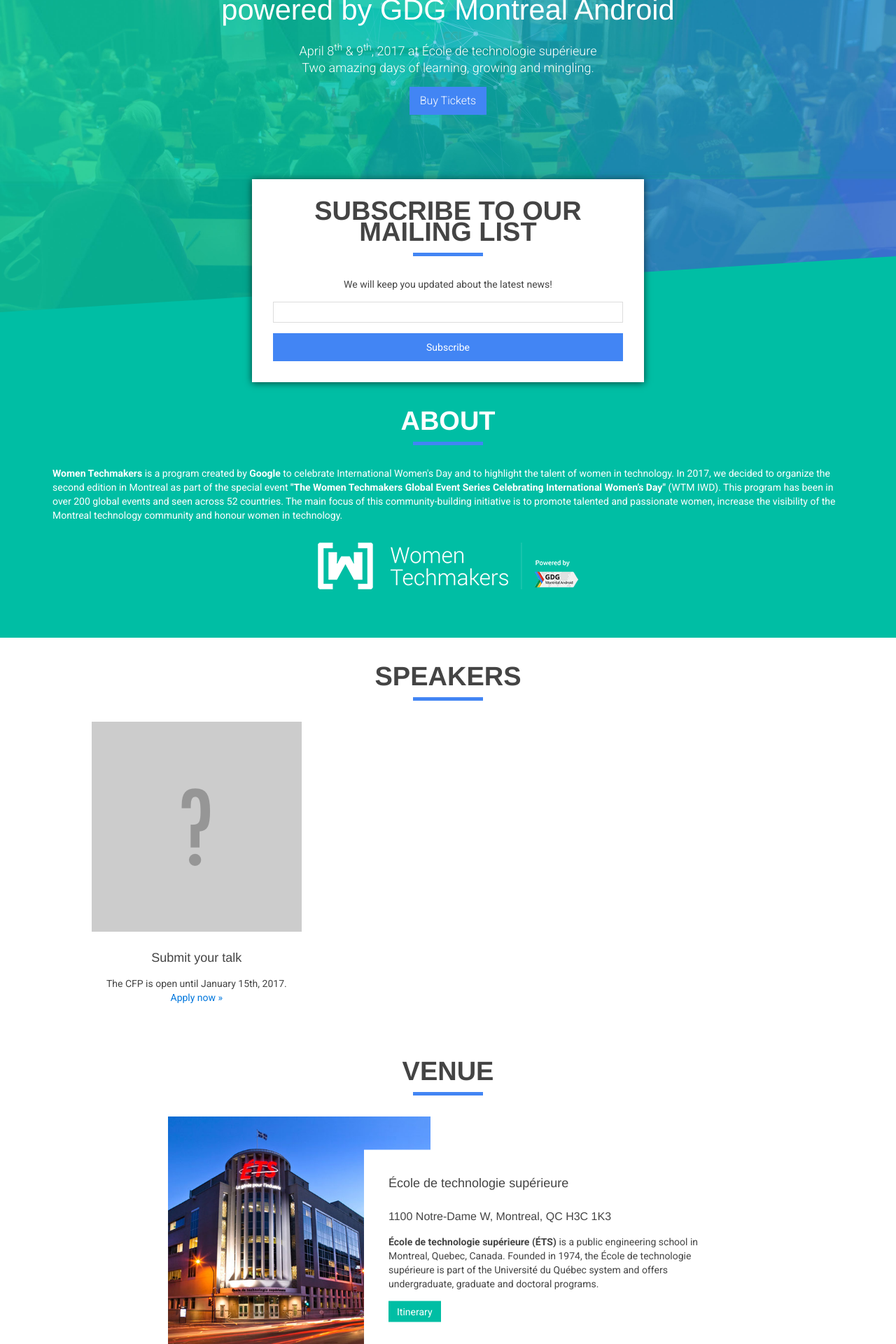
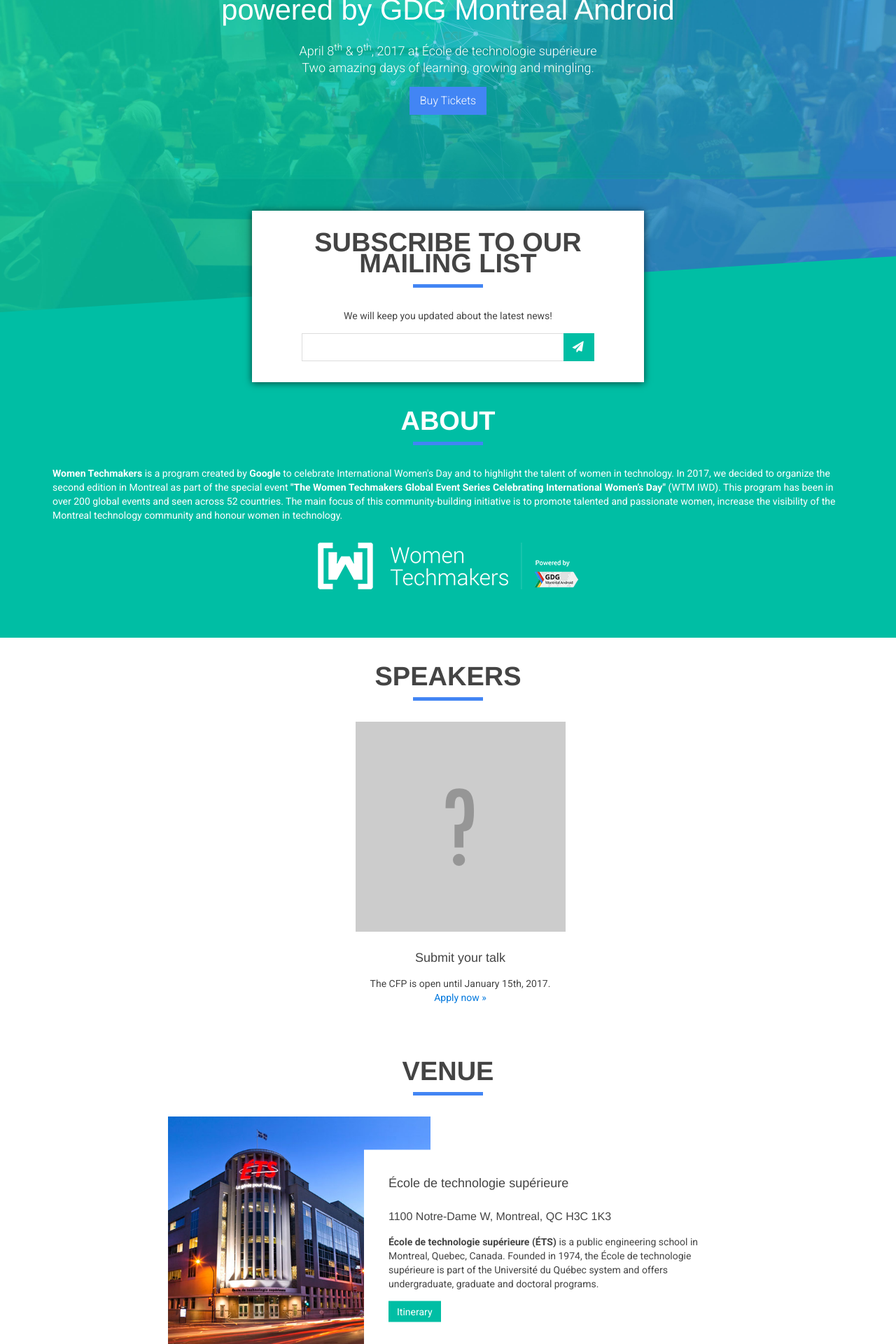
Before and after one commit to acaron/wtm-montreal-2017, a Jekyll site: the page built from index.html, in a window 1280 px wide. Shown: the part 454-2374 px from the top of the page at 70% size. Built offline with Jekyll 4.4.1, drawn with Linux system fonts in a browser that asks for light colours; nearby versions of some CDN libraries; some of the changed text lies outside the part shown.

Commit message:
Website integration

```diff
--- a/_includes/buy-tickets.html
+++ b/_includes/buy-tickets.html
@@ -1,5 +1,5 @@
-<section id="buy-tickets" class="section-secondary">
-  <div class="uk-container uk-container-center">
+<section id="buy-tickets">
+  <div class="uk-container uk-container-center uk-text-center">
     <h2>Tickets will be on sale on November 18th, 2016. 18+ only.</h2>
 
     <a href="https://wtmmontreal2017.eventbrite.com" class="uk-button">Buy Tickets</a>
--- a/_includes/footer.html
+++ b/_includes/footer.html
@@ -1,16 +1,15 @@
 <footer>
-  <div class="uk-container uk-container-center">
+  <div class="uk-container uk-container-center uk-text-center">
     <p>
-      Women Techmakers Montreal 2017 - <a href="mailto:{{ site.email }}">{{ site.email }}</a>
+      Women Techmakers Montreal 2017 – <a href="mailto:{{ site.email }}">{{ site.email }}</a>
     </p>
 
     <p>
-      Follow us on:<br>
-      <a href="https://www.facebook.com/wtm.montreal/" class="uk-icon-facebook uk-icon-hover uk-icon-small uk-margin-small-right" target="_blank"></a>
-      <a href="https://twitter.com/WTM_Montreal" class="uk-icon-twitter uk-icon-hover uk-icon-small uk-margin-small-left uk-margin-small-right" target="_blank"></a>
-      <a href="https://www.youtube.com/channel/UCoFthyfjoNbD-yclJ8ZqdjA" class="uk-icon-youtube uk-icon-hover uk-icon-small uk-margin-small-left uk-margin-small-right" target="_blank"></a>
-      <a href="https://www.linkedin.com/company/women-techmakers-montreal/" class="uk-icon-linkedin uk-icon-hover uk-icon-small uk-margin-small-left uk-margin-small-right" target="_blank"></a>
-      <a href="https://plus.google.com/b/107868800583878470432/107868800583878470432/posts" class="uk-icon-google-plus uk-icon-hover uk-icon-small uk-margin-small-left" target="_blank"></a>
+      <a href="https://www.facebook.com/wtm.montreal/" class="uk-icon-facebook-square uk-icon-hover uk-icon-small uk-margin-small-right" target="_blank"></a>
+      <a href="https://twitter.com/WTM_Montreal" class="uk-icon-twitter-square uk-icon-hover uk-icon-small uk-margin-small-left uk-margin-small-right" target="_blank"></a>
+      <a href="https://www.youtube.com/channel/UCoFthyfjoNbD-yclJ8ZqdjA" class="uk-icon-youtube-square uk-icon-hover uk-icon-small uk-margin-small-left uk-margin-small-right" target="_blank"></a>
+      <a href="https://www.linkedin.com/company/women-techmakers-montreal/" class="uk-icon-linkedin-square uk-icon-hover uk-icon-small uk-margin-small-left uk-margin-small-right" target="_blank"></a>
+      <a href="https://plus.google.com/b/107868800583878470432/107868800583878470432/posts" class="uk-icon-google-plus-square uk-icon-hover uk-icon-small uk-margin-small-left" target="_blank"></a>
     </p>
   </div>
 </footer>
--- a/_includes/sponsor.html
+++ b/_includes/sponsor.html
@@ -1,6 +1,4 @@
 <a class="uk-width-1-3" href="{{ sponsor.website }}" target="_blank">
   {% capture image_path %}/assets/images/sponsors/{{ sponsor.image }}{% endcapture %}
   <img src="{{ image_path | relative_url }}" alt="{{ sponsor.name }}">
-
-  <h3>{{ sponsor.name }}</h3>
 </a>
--- a/_includes/sponsors.html
+++ b/_includes/sponsors.html
@@ -1,5 +1,5 @@
 <section id="sponsors">
-  <div class="uk-container uk-container-center">
+  <div class="uk-container uk-container-center uk-text-center">
     <h2>Sponsors</h2>
 
     <h3>Want to be a sponsor? Check out our <a href="{{ "/assets/files/sponsorship-proposal.pdf" | relative_url }}">sponsorship proposal</a>.</h3>
--- a/_includes/subscription.html
+++ b/_includes/subscription.html
@@ -9,11 +9,11 @@
         <input type="hidden" name="b_d1707279f0dde7f68a6f98ab0_35def8d91c" tabindex="-1" value="">
 
         <div class="uk-form-row">
-          <input class="uk-width-1-1" type="email" name="EMAIL" value="">
-        </div>
+          <input class="uk-form-large" type="email" name="EMAIL" value="">
 
-        <div class="uk-form-row uk-remove-margin-bottom">
-          <input class="uk-button uk-button-primary uk-width-1-1 uk-button-large" type="submit" name="subscribe" value="Subscribe">
+          <button type="submit" name="subscribe" class="uk-button uk-button-large">
+            <i class="uk-icon uk-icon-paper-plane"></i>
+          </button>
         </div>
       </fieldset>
     </form>
--- a/assets/main.scss
+++ b/assets/main.scss
@@ -23,6 +23,10 @@
 $navbar-nav-onclick-background: transparent;
 $navbar-nav-active-background: transparent;
 $base-h2-font-size: 38px;
+
+a, button {
+  transition: background 0.25s ease, color 0.25s ease;
+}
 
 header {
   height: 100px;
@@ -78,6 +82,60 @@
   }
 }
 
+section#speakers, section#sponsors {
+  .uk-grid {
+    align-items: center;
+    display: flex;
+    justify-content: center;
+    list-style: none;
+    margin: 0;
+    padding: 0;
+  }
+}
+
+section#buy-tickets {
+  .uk-container {
+    background-color: #4285f4;
+    max-width: 100%;
+    margin-bottom: 45px;
+    padding: 45px;
+    position: relative;
+    width: 680px;
+
+    &:after {
+      border-style: solid;
+      border-width: 0 0 50px 680px;
+      border-color: transparent transparent #fff transparent;
+      bottom: 0;
+      content: "";
+      display: block;
+      height: 0;
+      left: 0;
+      position: absolute;
+      width: 0;
+    }
+
+    h2 {
+      color: #ffffff;
+      font-size: 24px;
+      margin: 0 auto 15px;
+      width: 50%;
+
+      &:after {
+        display: none;
+      }
+    }
+
+    a {
+      bottom: 10px;
+      left: 50%;
+      position: absolute;
+      transform: translateX(-50%);
+      z-index: 1;
+    }
+  }
+}
+
 section#subscription {
   padding: 30px;
   width: 500px;
@@ -90,8 +148,14 @@
   box-shadow: 0px 1px 10px 0px rgba(0, 0, 0, 0.65);
 
   .uk-form {
+    .uk-form-large {
+      width: 75%;
+    }
+
     .uk-button {
       color: #fff;
+      margin-left: -5px;
+      padding: 0 15px 0 13px;
     }
   }
 }
@@ -186,3 +250,22 @@
     }
   }
 }
+
+.input-group {
+  input {
+    margin: 0;
+  }
+
+  button {
+    margin: 0;
+  }
+}
+
+footer {
+  background-color: #4285f4;
+  padding: 45px 0 25px;
+
+  p, a, .uk-icon-hover {
+    color: #ffffff;
+  }
+}
```
